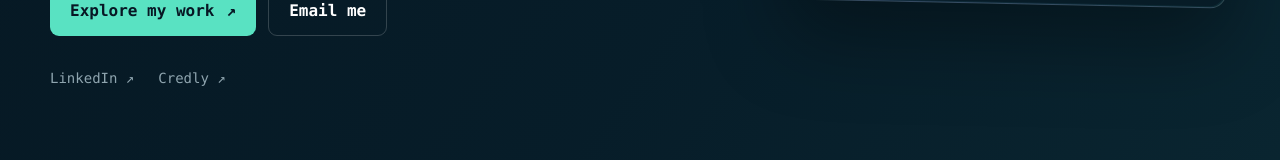
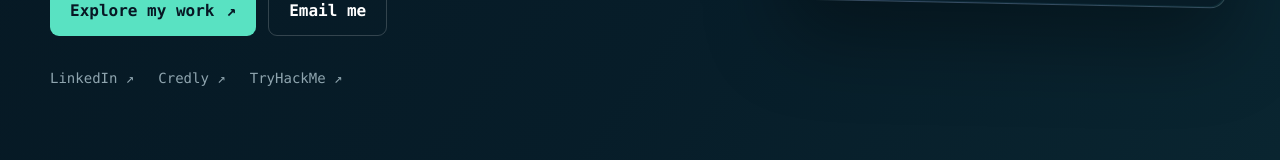
Before and after one commit to vedrico14/Portofolio-Rico_Fedryan, a Next.js app: page / in a window 1280 px wide. Shown: the part 617-777 px from the top of the page. Built offline with nearby package versions, Linux system fonts and the light colour scheme.

Commit message:
Add TryHackMe link to the page

```diff
--- a/app/page.tsx
+++ b/app/page.tsx
@@ -219,6 +219,13 @@ export default function Home() {
                 rel="noreferrer"
               >
                 Credly <ArrowIcon />
+              </a>
+              <a
+                href="https://tryhackme.com/p/Vedric"
+                target="_blank"
+                rel="noreferrer"
+              >
+                TryHackMe <ArrowIcon />
               </a>
             </div>
           </div>
```
